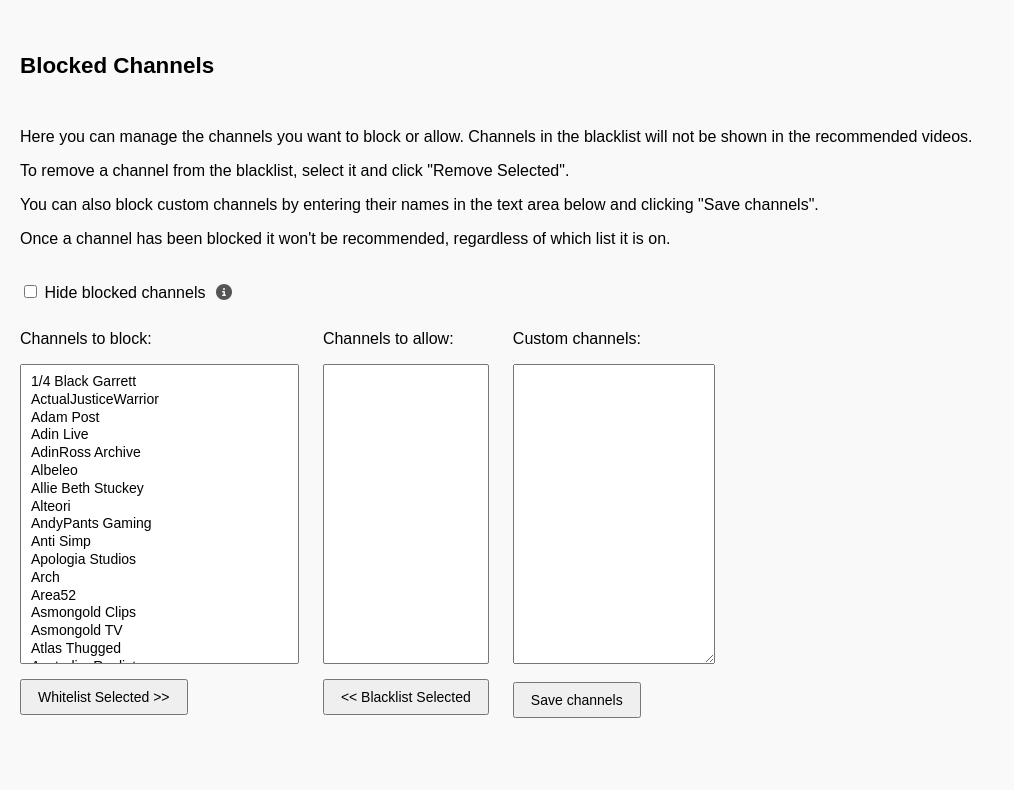
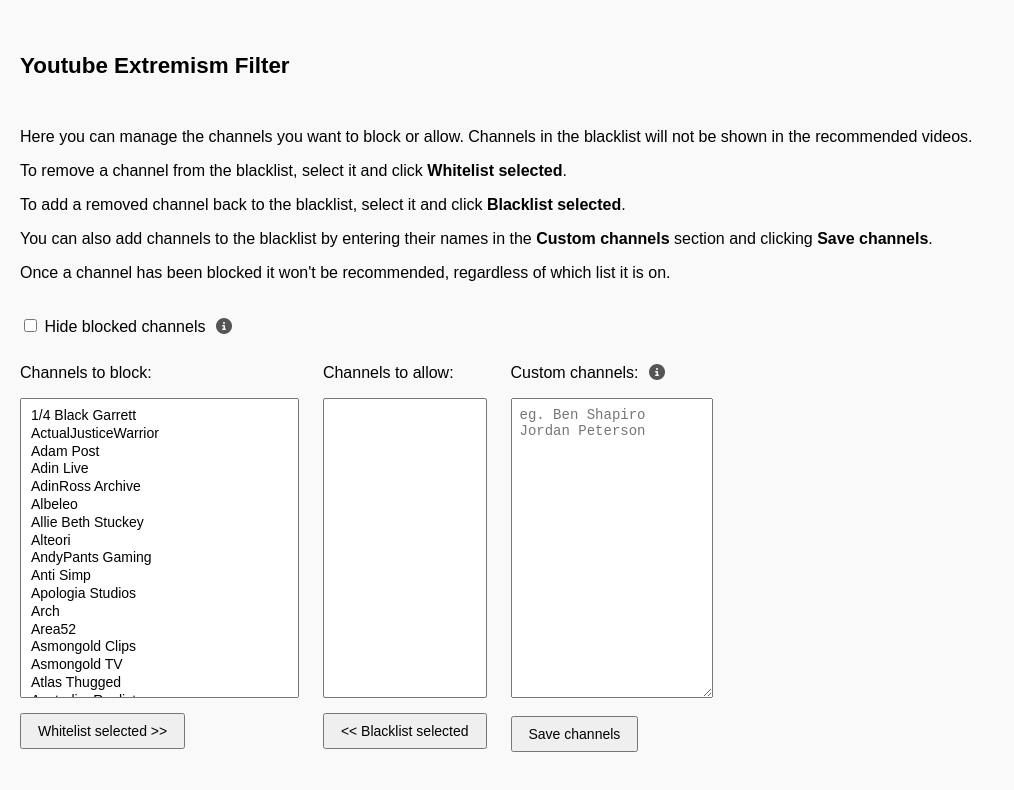
Before and after one commit to bergerr/youtube-extremism-filter-firefox, a browser extension: page options/index.html in a window 1280 px wide. Shown: the whole page, without its empty margins (0-1014 px from the left). Drawn offline with Linux system fonts and the light colour scheme.

Commit message:
Update instructions

```diff
--- a/options/index.html
+++ b/options/index.html
@@ -9,12 +9,13 @@
 
 <body>
     <br>
-    <h1>Blocked Channels</h1>
+    <h1>Youtube Extremism Filter</h1>
     <br>
     <div>
         <p>Here you can manage the channels you want to block or allow. Channels in the blacklist will not be shown in the recommended videos.</p>
-        <p>To remove a channel from the blacklist, select it and click "Remove Selected".</p>
-        <p>You can also block custom channels by entering their names in the text area below and clicking "Save channels".</p>
+        <p>To remove a channel from the blacklist, select it and click <b>Whitelist selected</b>.</p>
+        <p>To add a removed channel back to the blacklist, select it and click <b>Blacklist selected</b>.</p>
+        <p>You can also add channels to the blacklist by entering their names in the <b>Custom channels</b> section and clicking <b>Save channels</b>.</p>
         <p>Once a channel has been blocked it won't be recommended, regardless of which list it is on.</p>
     </div>
     <br>
@@ -31,16 +32,19 @@
         <div>
             <p>Channels to block:</p>
             <select id="blacklistSelect" class="list-box" multiple></select><br>
-            <button id="removeButton">Whitelist Selected >></button>
+            <button id="removeButton">Whitelist selected >></button>
         </div>
         <div>
             <p>Channels to allow:</p>
             <select id="whitelistSelect" class="list-box" multiple></select><br>
-            <button id="addButton"><< Blacklist Selected</button>
+            <button id="addButton"><< Blacklist selected</button>
         </div>
         <div>
-            <p>Custom channels:</p>
-            <textarea id="customListBox" class="list-box"></textarea><br>
+            <p>
+                Custom channels:
+                <i class="fas fa-circle-info" title="Add channels not in the blacklist by typing them here. Each channel should be entered on its own line." style="margin-left: 6px; color: #555; cursor: help;"></i>
+            </p>
+            <textarea id="customListBox" class="list-box" placeholder="eg. Ben Shapiro&#013;&#010;Jordan Peterson"></textarea><br>
             <button id="saveCustomButton">Save channels</button>
         </div>
     </div>
```
